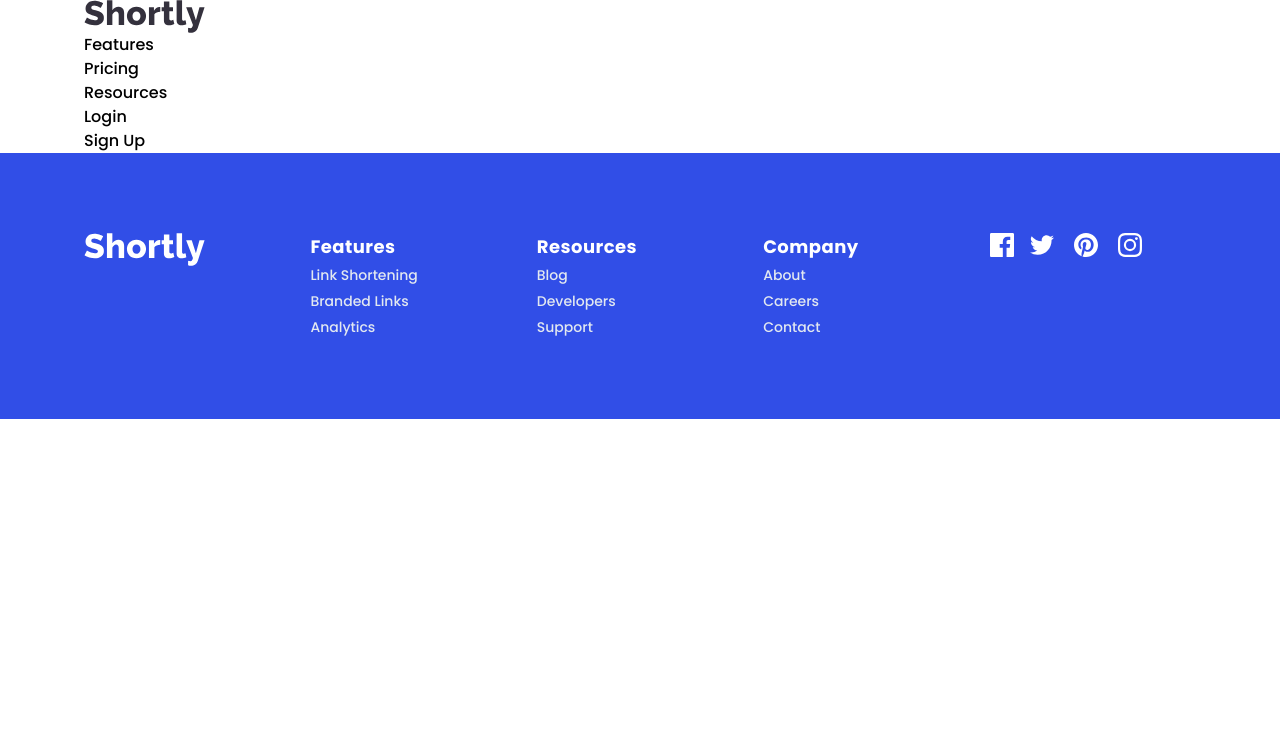
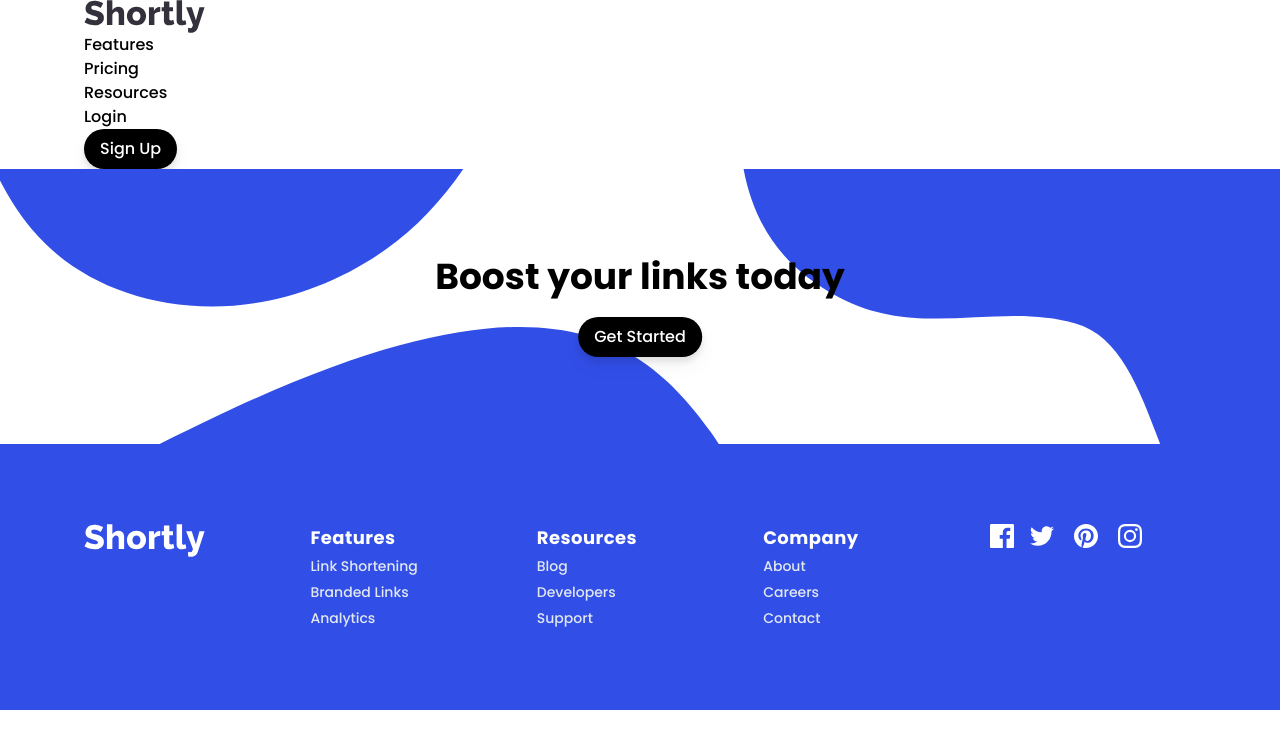
Before and after one commit to VolodymyrBlyntsov/Shortly, a React (Create React App) app: page / in a window 1280 px wide. Shown: the top 748 px of the page. Built offline with nearby package versions, Linux system fonts and the light colour scheme.

Commit message:
Shortly
* Boost section added.

```diff
--- a/src/App.js
+++ b/src/App.js
@@ -1,10 +1,12 @@
 import Header from './components/Header';
 import Footer from './components/Footer';
+import Boost from './components/Boost'
 
 function App() {
   return (
     <>
       <Header />
+      <Boost />
       <Footer />
     </>
   );
--- /dev/null
+++ b/src/components/Boost.js
@@ -0,0 +1,22 @@
+import React from 'react'
+import bgMobile from '../images/bg-boost-mobile.svg'
+import bgDesktop from '../images/bg-boost-desktop.svg'
+
+const Boost = () => {
+  return (
+    <>
+        <section className="boost relative">
+            <picture>
+              <source media="(min-width: 768px)" srcSet={bgDesktop} />
+              <img src={bgMobile} alt="" />
+            </picture>
+            <div className="flex items-center justify-center flex-col boost-inner">
+              <h2 className="mb-5 text-3xl md:text-4xl text-black font-bold text-center">Boost your links today</h2>
+              <button className="btn-cta rounded-full">Get Started</button>
+            </div>
+        </section>
+    </>
+  )
+}
+
+export default Boost
--- a/src/index.css
+++ b/src/index.css
@@ -26,3 +26,23 @@ body {
 p {
   line-height: 1.6;
 }
+
+.btn-cta {
+  @apply bg-black py-2 px-4 text-white hover:opacity-80 drop-shadow-lg transition-all duration-500 cursor-pointer;
+}
+
+.boost {
+  height: 275px;
+}
+
+.boost img {
+  height: 17.188rem;
+  @apply w-full;
+}
+
+.boost .boost-inner {
+  position: absolute;
+  top: 50%;
+  left: 50%;
+  transform: translate(-50%, -50%);
+}
```
